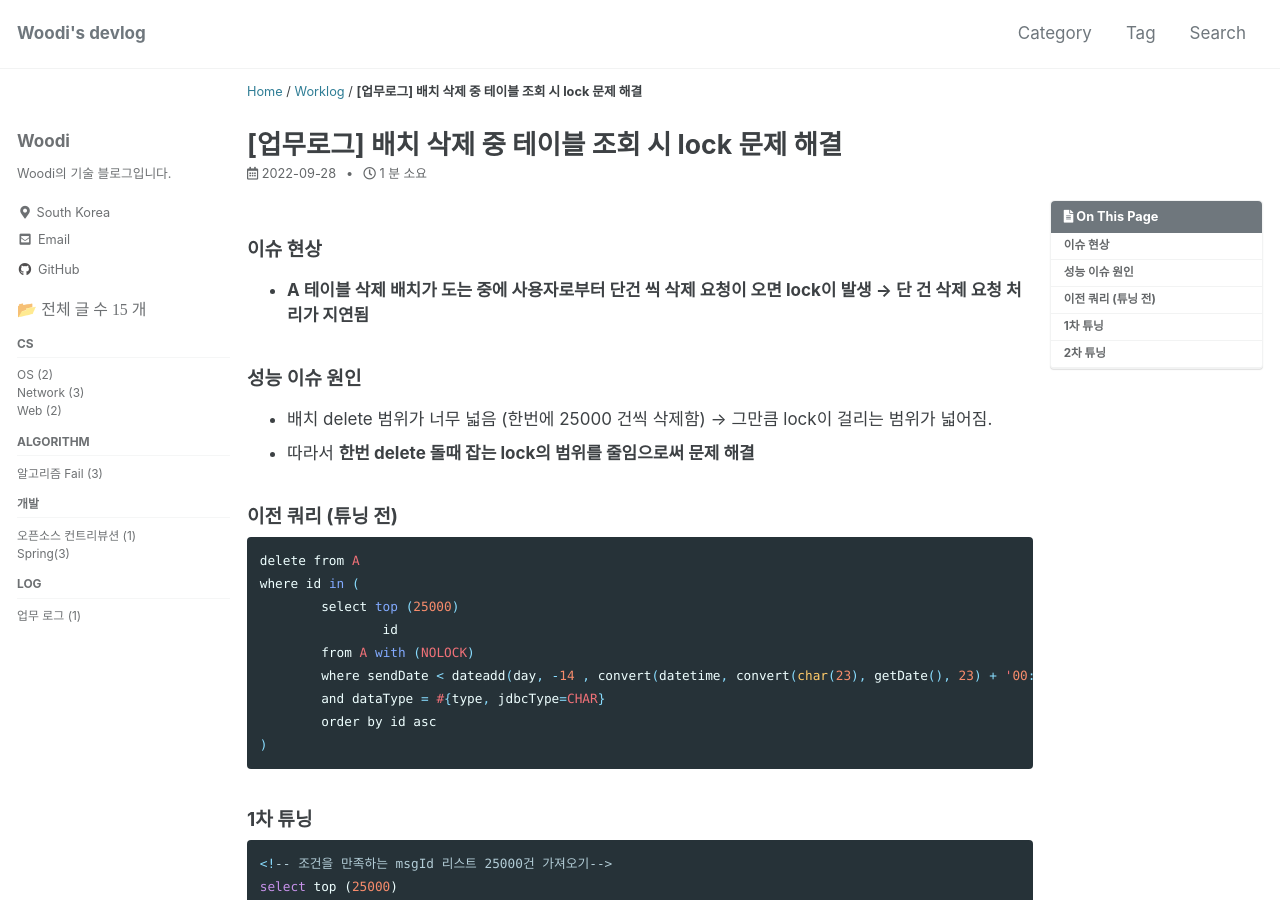
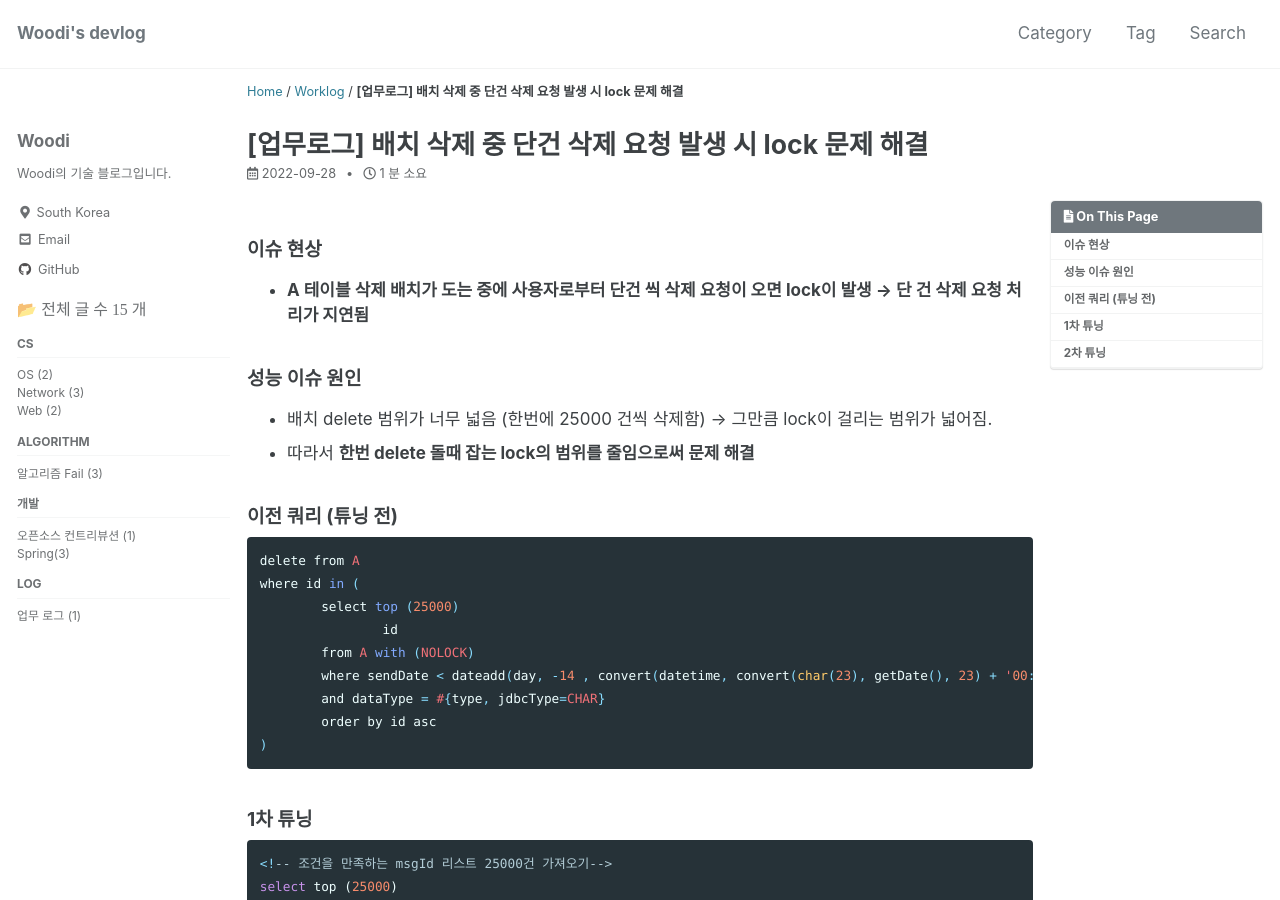
Before and after one commit to kkoldduck2/kkoldduck2.github.io, a Jekyll site: the page built from _posts/2022-09-28-work_log1.md, in a window 1280 px wide and 900 px high. Built offline with Jekyll 4.4.1, drawn with Linux system fonts in a browser that asks for light colours; cached includes are drawn as plain includes.

Commit message:
Update 2022-09-28-work_log1.md

```diff
--- a/_posts/2022-09-28-work_log1.md
+++ b/_posts/2022-09-28-work_log1.md
@@ -1,6 +1,6 @@
 ---
 layout: single
-title:  "[업무로그] 배치 삭제 중 테이블 조회 시 lock 문제 해결 "
+title:  "[업무로그] 배치 삭제 중 단건 삭제 요청 발생 시 lock 문제 해결 "
 categories: worklog
 tag: [db, log, lock, sql튜닝]
 toc: true
```
